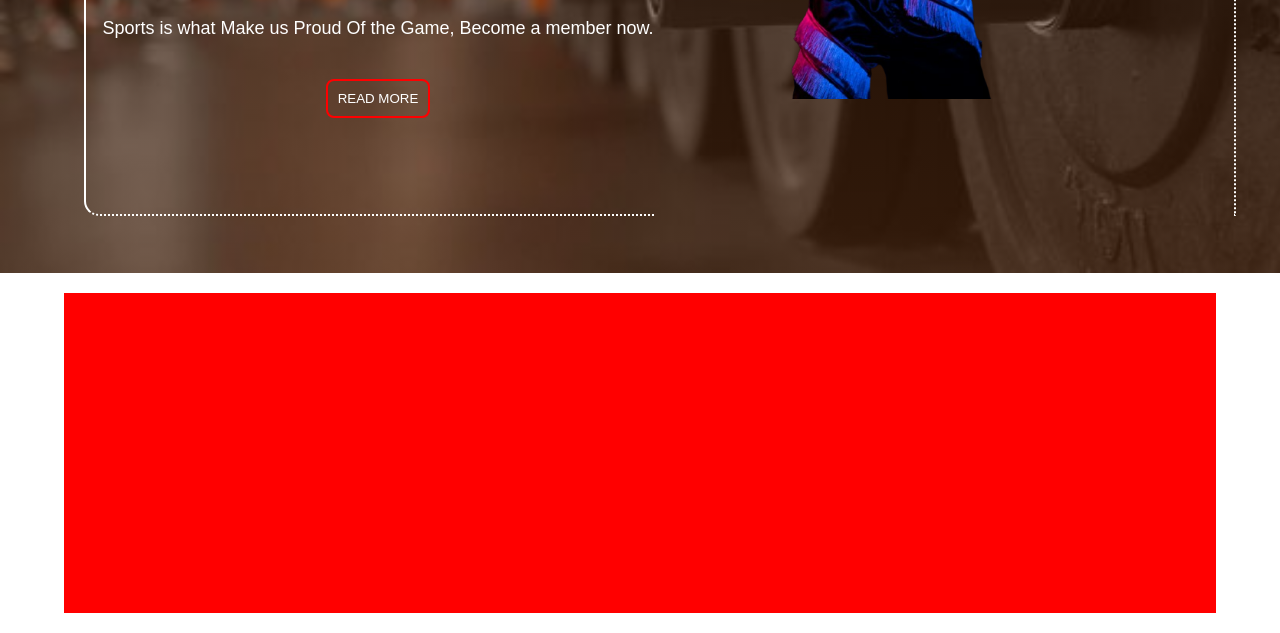
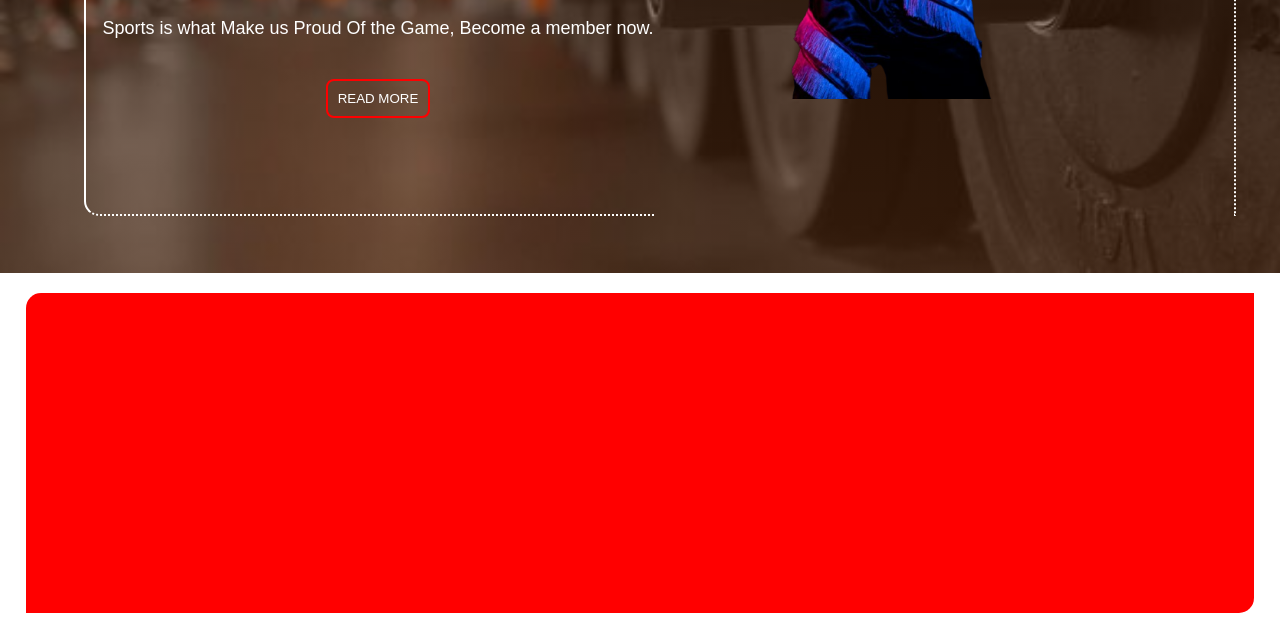
Before and after one commit to Jeepmasko/gym-centre, a plain HTML site: page index.html in a window 1280 px wide. Shown: the part 487-1120 px from the top of the page. Drawn offline with Linux system fonts and the light colour scheme.

Commit message:
Update style.css

```diff
--- a/style.css
+++ b/style.css
@@ -152,7 +152,7 @@ body {
 /* end of header */
 
 .boxholder {
-    width: 90%;
+    width: 96%;
     height: 40vh;
     background: red;
     margin: auto;
@@ -160,4 +160,6 @@ body {
     display: flex;
     gap: 10px;
     margin-bottom: 20px;
+    border-top-left-radius: 15px;
+    border-bottom-right-radius: 15px;
 }
```
